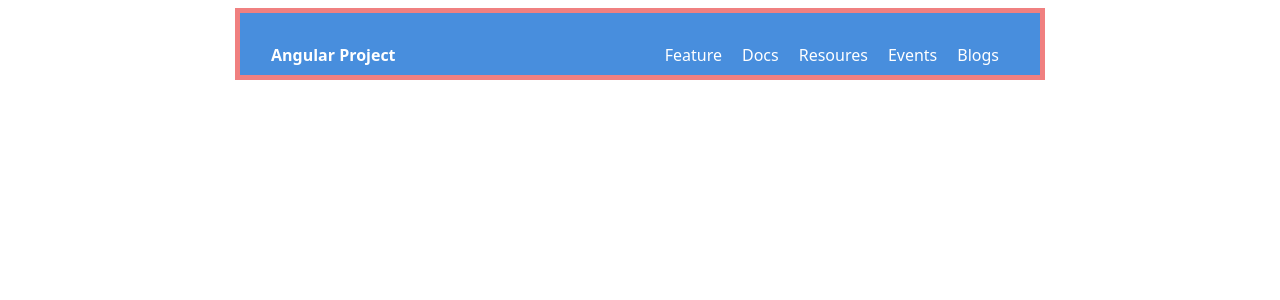
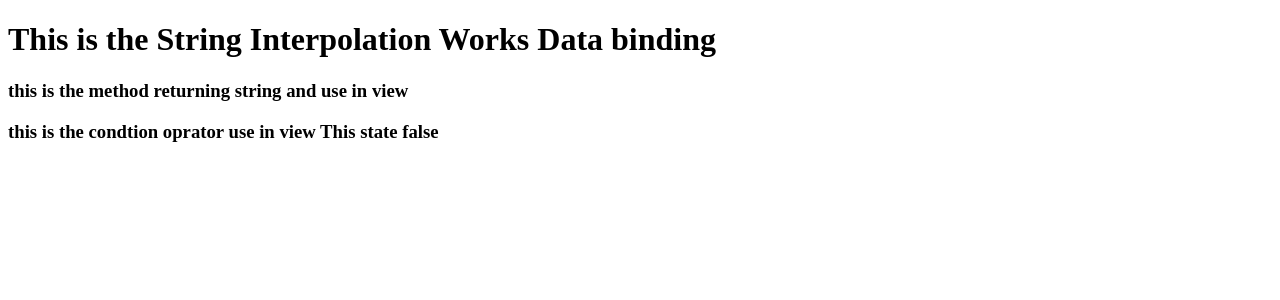
Before and after one commit to nirajsakhare0033/Angular-UxTrends, an Angular app: page / in a window 1280 px wide. Shown: the top 300 px of the page. Built offline with nearby package versions, Linux system fonts and the light colour scheme.

Commit message:
String Interpolation one way data binding

```diff
--- a/src/app/app.component.html
+++ b/src/app/app.component.html
@@ -1,2 +1,2 @@
-
-<app-mycontainer></app-mycontainer>
+<!-- <app-mycontainer></app-mycontainer> -->
+<app-binding></app-binding>
--- a/src/app/app.module.ts
+++ b/src/app/app.module.ts
@@ -5,12 +5,14 @@ import { AppRoutingModule } from './app-routing.module';
 import { AppComponent } from './app.component';
 import { MycontainerComponent } from './mycontainer/mycontainer.component';
 import { TopnavComponent } from './mycontainer/topnav/topnav.component';
+import { BindingComponent } from './binding/binding.component';
 
 @NgModule({
   declarations: [
     AppComponent,
     MycontainerComponent,
-    TopnavComponent
+    TopnavComponent,
+    BindingComponent
   ],
   imports: [
     BrowserModule,
--- /dev/null
+++ b/src/app/binding/binding.component.html
@@ -0,0 +1,3 @@
+<h1>This is the String Interpolation Works{{title}}</h1>
+<h3>{{show()}}</h3>
+<h3>this is the condtion oprator use in view {{condition ? "this state true" : "This state false"}}</h3>
--- /dev/null
+++ b/src/app/binding/binding.component.ts
@@ -0,0 +1,14 @@
+import { Component } from '@angular/core';
+
+@Component({
+  selector: 'app-binding',
+  templateUrl: './binding.component.html',
+  styleUrls: ['./binding.component.css']
+})
+export class BindingComponent {
+title:string=" Data binding";
+show(){
+  return "this is the method returning string and use in view"
+}
+condition:boolean=false;
+}
```
Also changed, not shown: src/app/binding/binding.component.css (added), 1 other file (tests, documents, lock files or other folders).
